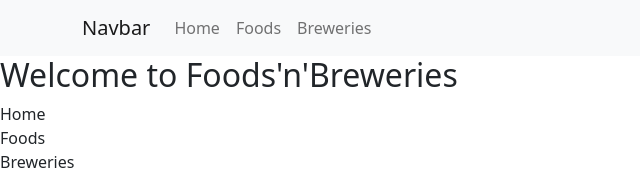
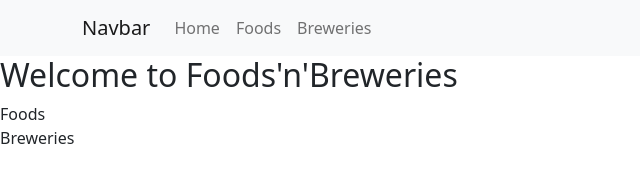
Before and after one commit to TerSimaN/react-magister-2022, a React (Create React App) app: page / in a window 1280 px wide. Shown: the top 192 px of the page, without its empty margins (0-640 px from the left). Built offline with nearby package versions, Linux system fonts and the light colour scheme.

Commit message:
updated home page

```diff
--- a/src/pages/Foods.js
+++ b/src/pages/Foods.js
@@ -7,5 +7,4 @@ function Foods(props) {
         </>
     )
 }
-
 export default Foods;
--- a/src/pages/Home.js
+++ b/src/pages/Home.js
@@ -1,16 +1,10 @@
-import Navigation from "../components/Navigation";
-
-function Home() {
+function Home(props) {
     return (
         <>
             <h2>
                 Welcome to Foods'n'Breweries
             </h2>
-      <div>
-        Home
-      </div>
         </>
-  );
+    )
 }
-
 export default Home;
```
Lines whose indentation alone changed are shown as unchanged.
